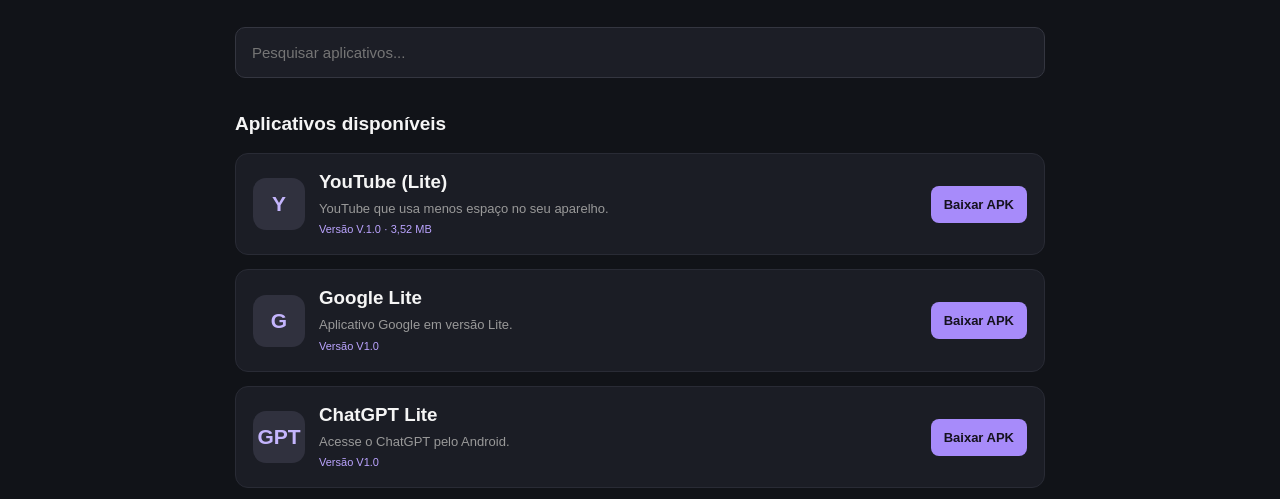
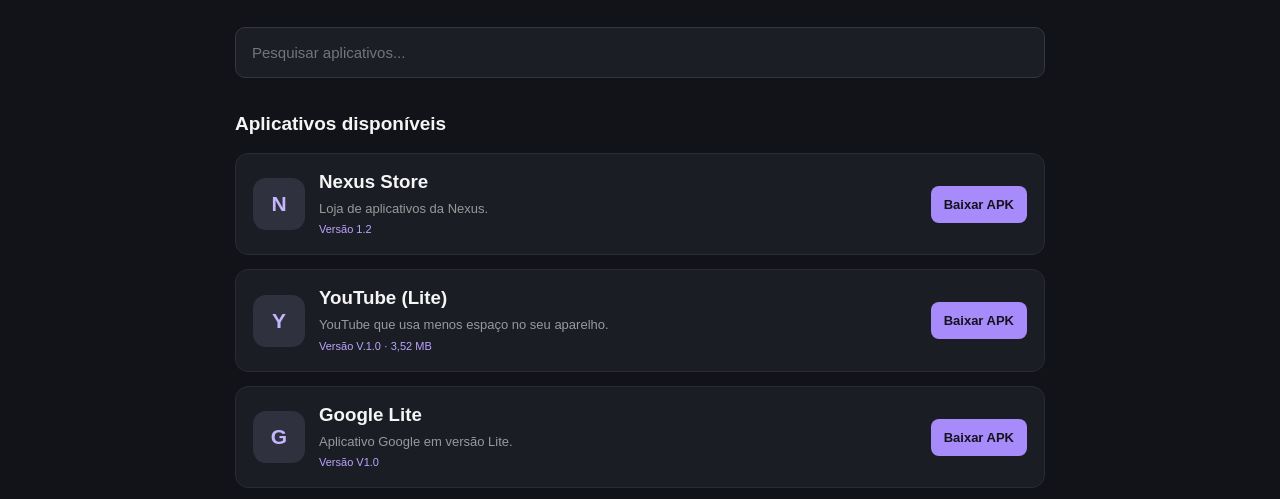
Before and after one commit to paulusgaulos-byte/Nexus-downloads, a plain HTML site: page index.html in a window 1280 px wide. Shown: the part 246-745 px from the top of the page. Drawn offline with Linux system fonts and the light colour scheme.

Commit message:
Update index.html

```diff
--- a/index.html
+++ b/index.html
@@ -179,6 +179,25 @@ footer {
   <h2>Aplicativos disponíveis</h2>
 
   <section class="apps" id="apps">
+
+<!-- NEXUS STORE -->
+<article class="app"
+data-name="nexus store nexus downloads loja aplicativos">
+
+  <div class="app-icon">N</div>
+
+  <div class="info">
+    <h3>Nexus Store</h3>
+    <p>Loja de aplicativos da Nexus.</p>
+    <span class="version">Versão 1.2</span>
+  </div>
+
+  <a class="download"
+  href="https://github.com/paulusgaulos-byte/Nexus-downloads/releases/download/V1.001/Nexus_Store_v1.2_1795358538130.apk">
+    Baixar APK
+  </a>
+
+</article>
 
     <!-- YOUTUBE LITE -->
     <article class="app"
```
